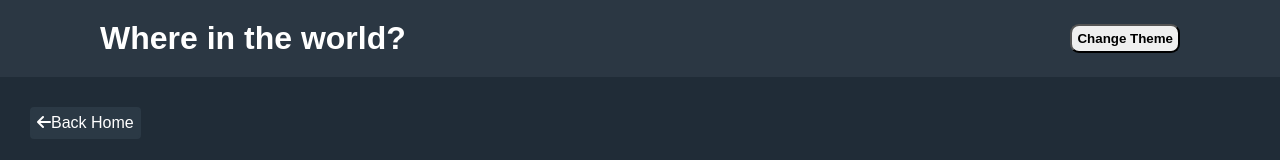
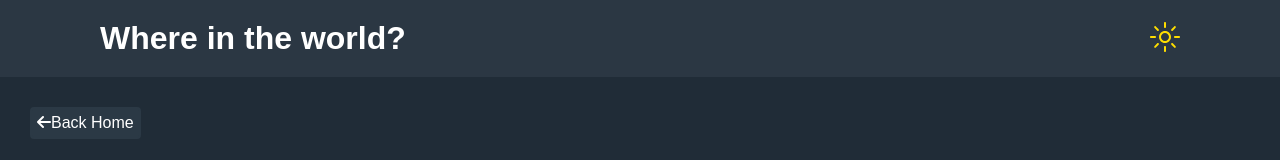
Before and after one commit to nitesh0581/Rest-countries-with-api, a React (Create React App) app: page /1 in a window 1280 px wide. Shown: the top 160 px of the page. Built offline with nearby package versions, Linux system fonts and the light colour scheme; no server answers.

Commit message:
theme icon changed

```diff
--- a/src/components/Countries.jsx
+++ b/src/components/Countries.jsx
@@ -19,7 +19,7 @@ const Countries = ({countries}) => {
                             </div>
 
                             <div className="details">
-                                <h3 className='country-name'><span>{country.name.common}</span></h3>
+                                <h3 className='country-name'><span>{country.name.common.split(" ").slice(0,2).join(" ")}</span></h3>
                                 <h4>Population: <span>{country.population}</span></h4>
                                 <h4>Region: <span>{country.region}</span></h4>
                                 <h4>Capital: <span>{country.capital}</span></h4>
--- a/src/components/Header.jsx
+++ b/src/components/Header.jsx
@@ -1,14 +1,16 @@
-import React from 'react';
-
+import React, { useState } from 'react';
+import nightMode from "../Icons/nightMode.svg";
+import dayMode from '../Icons/dayMode.svg';
 const Header = () => {
+    const [vision,setVision]=useState(false);
     const changeTheme=()=>{
+        setVision(!vision);
         const header=document.querySelector('.header');
         const details=document.querySelectorAll(".details");
-
+        // console.log(header,"details");
         details.forEach((detail)=>{
             detail.classList.toggle("light-theme");
         })
-
         document.body.classList.toggle("light-theme");
         header.classList.toggle("light-theme");
     }
@@ -20,8 +22,8 @@ const Header = () => {
                 </div>
                 <div>
                 <button className='themeBtn' onClick={changeTheme}>
-                     Change Theme
-                </button>
+                     <img src={vision?nightMode:dayMode} alt="vision" style={{width:"30px", height:"30px", background:"transparent"}} />
+                      </button>
                 </div>
             </header>
         </>
--- a/src/index.css
+++ b/src/index.css
@@ -24,7 +24,7 @@ body {
 }
 
 body.light-theme {
-  background-color: #fafafa;
+  background-color:whitesmoke;
   color: var(--light-mode-text);
 }
 
@@ -52,9 +52,10 @@ body.light-theme {
 }
 
 .themeBtn{
-  padding: 5px;
+  border: none;
   border-radius: 9px;
-  font-weight: bold;
+  background-color: transparent;
+  cursor: pointer;
 }
 /* Header CSS */
 
@@ -142,6 +143,7 @@ a {
   padding: 40px 20px;
   margin-top: -20px;
   border-radius: 0 0 5px 5px;
+
 }
 
 .grid .details.light-theme {
```
Also changed, not shown: src/Icons/dayMode.svg (added), src/Icons/nightMode.svg (added).
